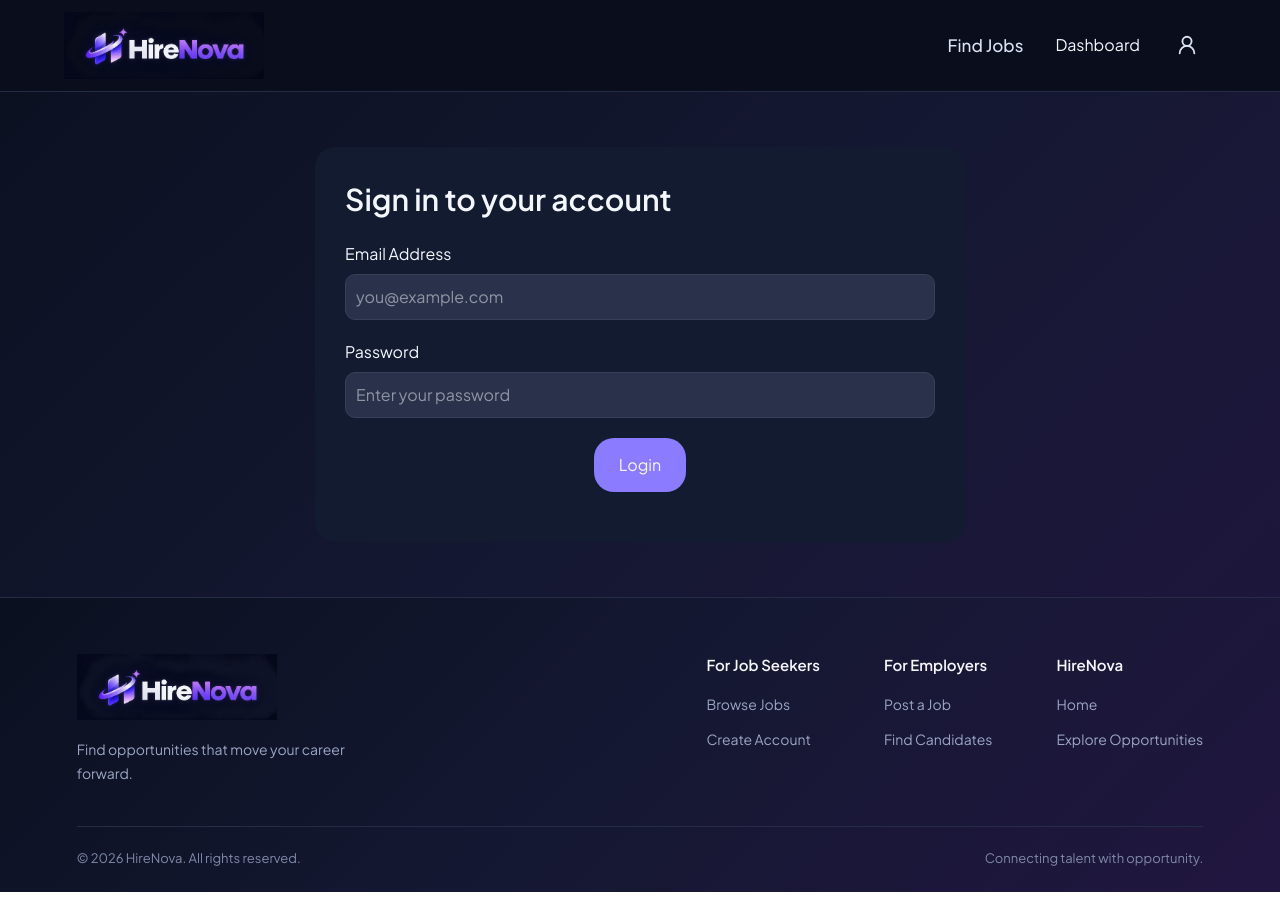
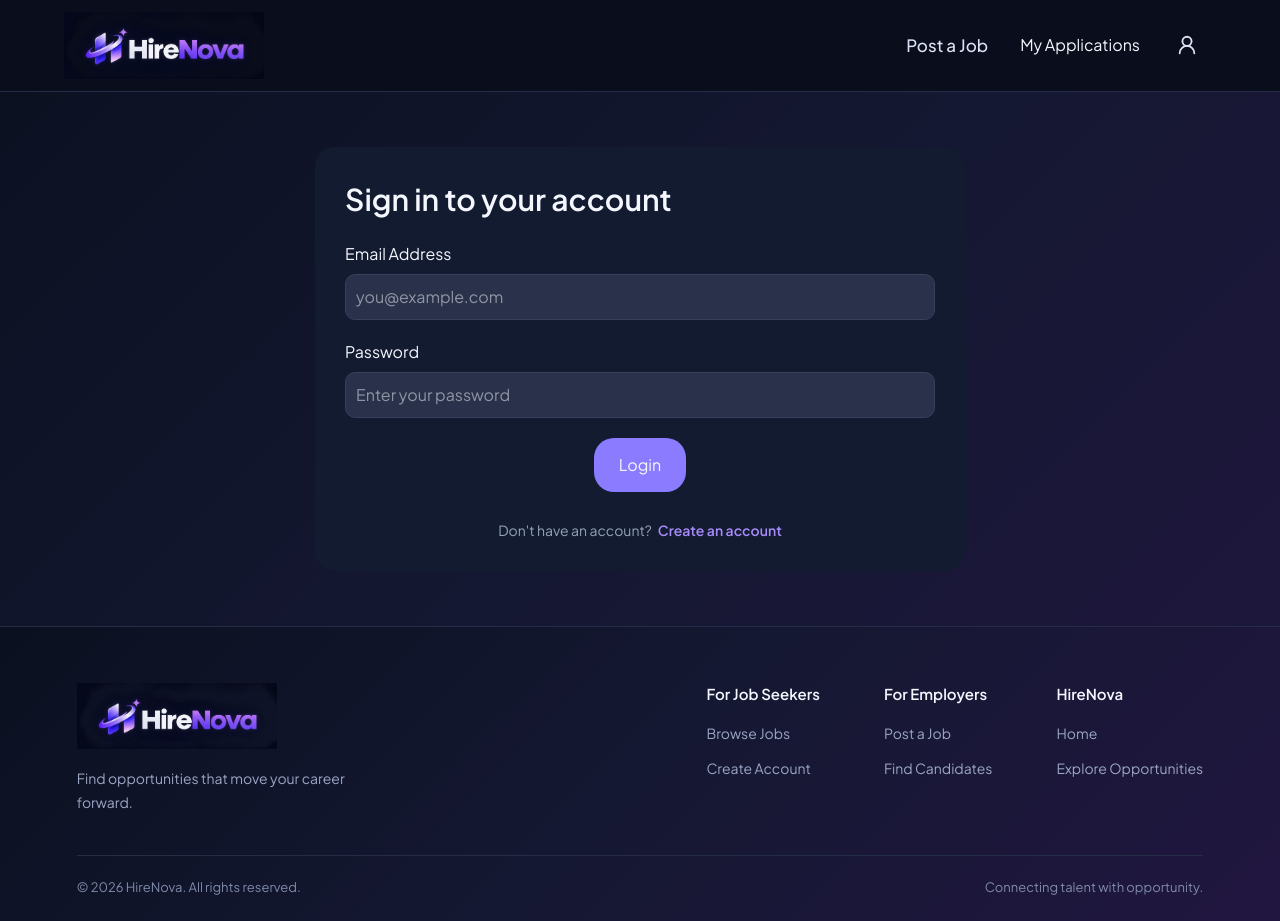
Before and after one commit to Yadnesh2026/HireHub, a Next.js app in the folder frontend/: page /login in a window 1280 px wide. Before the commit the page ends 892 px from the top, so only its background shows below. Built offline with nearby package versions, Linux system fonts and the light colour scheme; sample sign-in values are in the browser's storage.

Commit message:
chnage the link outoput

```diff
--- a/frontend/app/login/page.module.css
+++ b/frontend/app/login/page.module.css
@@ -55,6 +55,32 @@
     background: #7563F5;
 }
 
+.signupPrompt{
+    display: flex;
+    align-items: center;
+    justify-content: center;
+    gap: 6px;
+    margin-top: 28px;
+    color: #94a3b8;
+    font-size: 14px;
+}
+
+.signupLink{
+    display: inline-flex;
+    align-items: center;
+    gap: 5px;
+    color: #a78bfa;
+    font-weight: 600;
+    text-decoration: none;
+    transition: color 0.2s ease;
+}
+
+.signupLink:hover{
+    color: #c4b5fd;
+    text-decoration: underline;
+    text-underline-offset: 3px;
+}
+
 .email input:focus,
 .password input:focus,
 .confrimPassword input:focus {
--- a/frontend/app/login/page.tsx
+++ b/frontend/app/login/page.tsx
@@ -3,6 +3,7 @@
 import { useState } from "react"
 import styles from "./page.module.css"
 import { useRouter } from "next/navigation"
+import Link from "next/link"
 
 export default function Login(){
 
@@ -42,6 +43,7 @@ export default function Login(){
         //localStorage stores data in the browser. "token" is the key used to retrieve your JWT later.
 
         localStorage.setItem("token", data.token)
+        window.dispatchEvent(new Event("auth-change"))
         // router.push("/jobs");
 
 
@@ -87,6 +89,13 @@ export default function Login(){
                     <button type="submit" className={styles.submit}>Login</button>
                 </form>
 
+                <div className={styles.signupPrompt}>
+                    <span>Don&apos;t have an account?</span>
+                    <Link href="/register" className={styles.signupLink}>
+                        Create an account
+                    </Link>
+                </div>
+
             </div>
         </div>
     )
--- a/frontend/app/recruiterPortal/page.tsx
+++ b/frontend/app/recruiterPortal/page.tsx
@@ -111,7 +111,7 @@ export default function RecuirterPortal(){
                     <p>No Jobs Posted yet.</p>
                 ):(
                     jobs.slice(0,5).map((job)=>(
-                        <div className={styles.jobPost}>
+                        <div className={styles.jobPost} key={job._id}>
                         <h2>{job.title}</h2>
                         <p>{job.company}</p>
 
--- a/frontend/components/LogoutBtn.tsx
+++ b/frontend/components/LogoutBtn.tsx
@@ -13,6 +13,7 @@ export default function LogoutBtn({ className = "" }: LogoutBtnProps){
 
     const handleSubmit =()=>{
         localStorage.removeItem("token")
+        window.dispatchEvent(new Event("auth-change"))
         router.push("/login")
     }
 
--- a/frontend/components/Navbar.tsx
+++ b/frontend/components/Navbar.tsx
@@ -17,14 +17,17 @@ function Navbar() {
 
   const [userRole, setUserRole] = useState("");
 
-  useEffect(()=>{
-    setIsLoggedIn(!!localStorage.getItem("token"))  //What does !! mean here? Token exists → true, - Token doesn't exist → false
-  },[])
-
   useEffect(() => {
+    const updateAuthState = () => {
       const token = localStorage.getItem("token");
 
-  if (token) {
+      if (!token) {
+        setIsLoggedIn(false);
+        setUserRole("");
+        return;
+      }
+
+      setIsLoggedIn(true);
       const payload = JSON.parse(
         atob(
           token
@@ -33,9 +36,17 @@ function Navbar() {
             .replace(/_/g, "/")
         )
       );
+      setUserRole(payload.role);
+    };
 
-    setUserRole(payload.role);
-  }
+    updateAuthState();
+    window.addEventListener("auth-change", updateAuthState);
+    window.addEventListener("storage", updateAuthState);
+
+    return () => {
+      window.removeEventListener("auth-change", updateAuthState);
+      window.removeEventListener("storage", updateAuthState);
+    };
   }, []);
 
   return (
@@ -54,14 +65,20 @@ function Navbar() {
       </div>
 
       <div className={styles.rightSide}>
+        {!isLoggedIn || userRole === "candidate" ? (
           <Link href="/jobs">Find Jobs</Link>
+        ) : (
+          <Link href="/post-job">Post a Job</Link>
+        )}
 
         <div className={styles.authBtns}>
           {isLoggedIn ? (
           <>
               <Link href={
-                userRole === "recruiter"?"/recruiterPortal": "/applied-jobs" //If recuiter than dahsboard will be recuirter
-              }>Dashboard</Link>
+                userRole === "recruiter" ? "/recruiterPortal" : "/applied-jobs"
+              }>
+                {userRole === "recruiter" ? "Recruiter Dashboard" : "My Applications"}
+              </Link>
               <div className={styles.profileMenu}>
                 <button
                   type="button"
```
Lines whose indentation alone changed are shown as unchanged.
